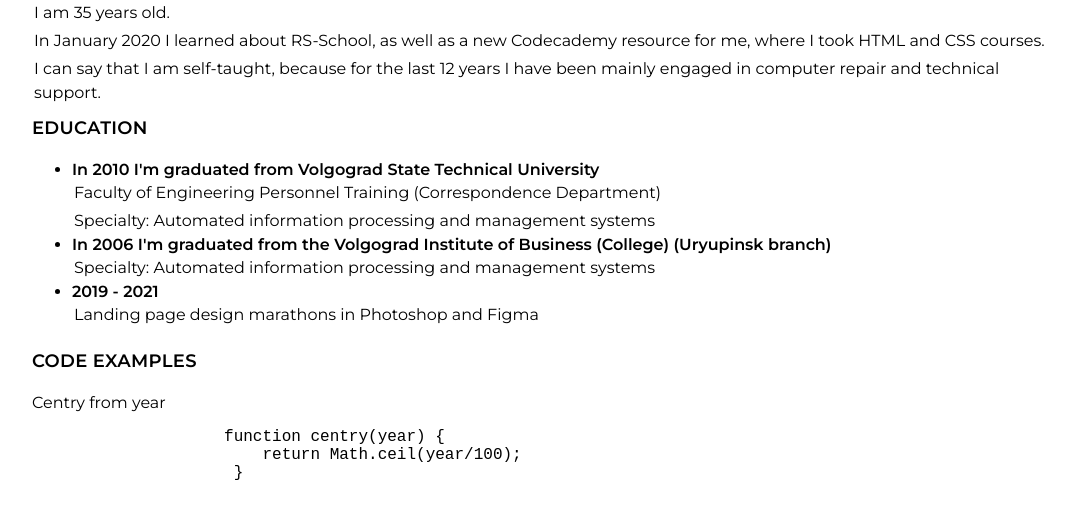
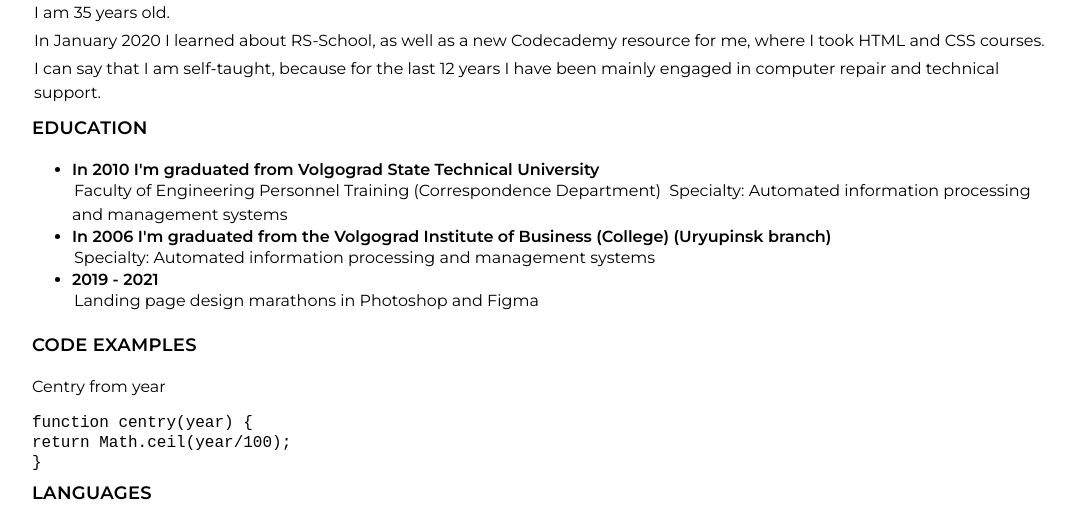
Before and after one commit to ElenaFed/rsschool-cv, a plain HTML site: page index.html in a window 1280 px wide. Shown: the part 262-775 px from the top of the page, without its empty margins (96-1183 px from the left). Drawn offline with Linux system fonts and the light colour scheme.

Commit message:
fix: tags p removed

```diff
--- a/index.html
+++ b/index.html
@@ -22,7 +22,7 @@
         </ul>
     </nav>
 </header>
-       <p><img  src="photo.jpg" width="20%" alt="мое фото" class="photo"></p>
+       <p><img  src="photo.jpg" alt="мое фото" class="photo"></p>
        <h1 class="title_name">Fedorova Elena</h1>
       </div>
         <div>
@@ -42,23 +42,21 @@
            <h2 class="title_name2" id="Education">Education</h2>
                 <ul>
                     <li class="ul.list"><b>In 2010 I'm graduated from Volgograd State Technical University</b></li>
-                    <p class="p">Faculty of Engineering Personnel Training (Correspondence Department)</p>
-                    <p class="p">Specialty: Automated information processing and management systems</p>
+                    <span class="p">Faculty of Engineering Personnel Training (Correspondence Department)</span>
+                    <span class="p">Specialty: Automated information processing and management systems</span>
                     <li class="ul.list"><b>In 2006 I'm graduated from the Volgograd Institute of Business (College) (Uryupinsk branch)</b></li>
-                    <p class="p">Specialty: Automated information processing and management systems</p>
+                    <span class="p">Specialty: Automated information processing and management systems</span>
                     <li class="ul.list"><b>2019 - 2021</b></li>
-                    <p class="p">Landing page design marathons in Photoshop and Figma</p>
+                    <span class="p">Landing page design marathons in Photoshop and Figma</span>
                 </ul>
        </div>
        <div>
         <h2 class="title_name2" id="CodeExamples">Code Examples</h2>
             <p>Centry from year</p>
-                <code>
-                    <pre>
-                    function centry(year) {
-                        return Math.ceil(year/100);
+                <code >
+                    function centry(year) { <br>
+                        return Math.ceil(year/100);<br>
                      }
-                    </pre>
                 </code>
        </div>
        <div>
--- a/style.css
+++ b/style.css
@@ -61,11 +61,12 @@ body {
   float: right;
   margin: 5px;
   border-radius: 10%;
+  width: 20%;
 }
 .logo {
   float: left;
   margin: 5px;
-
+  width: 20%;
 }
 .list {
   margin: 0;
```
